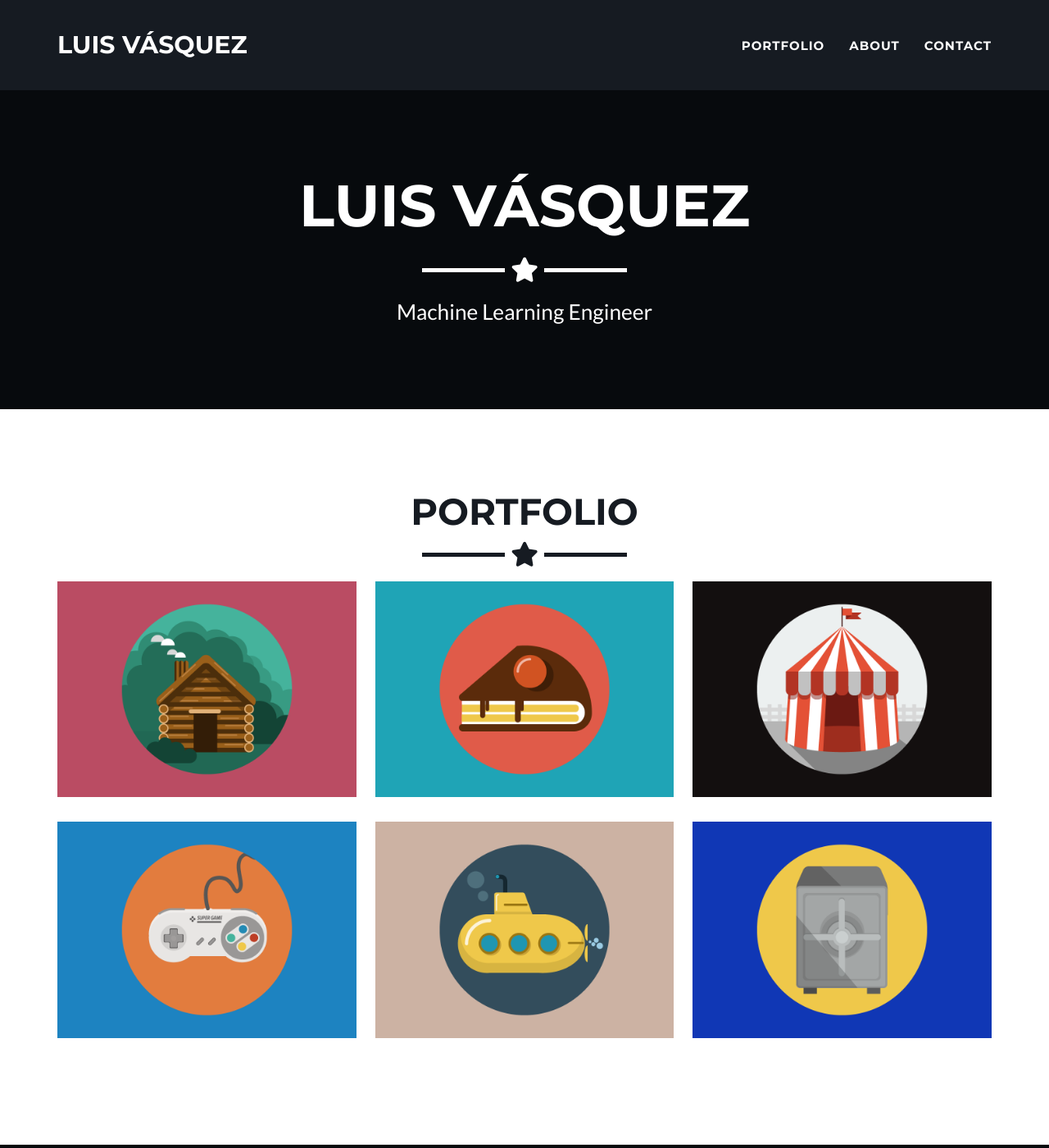
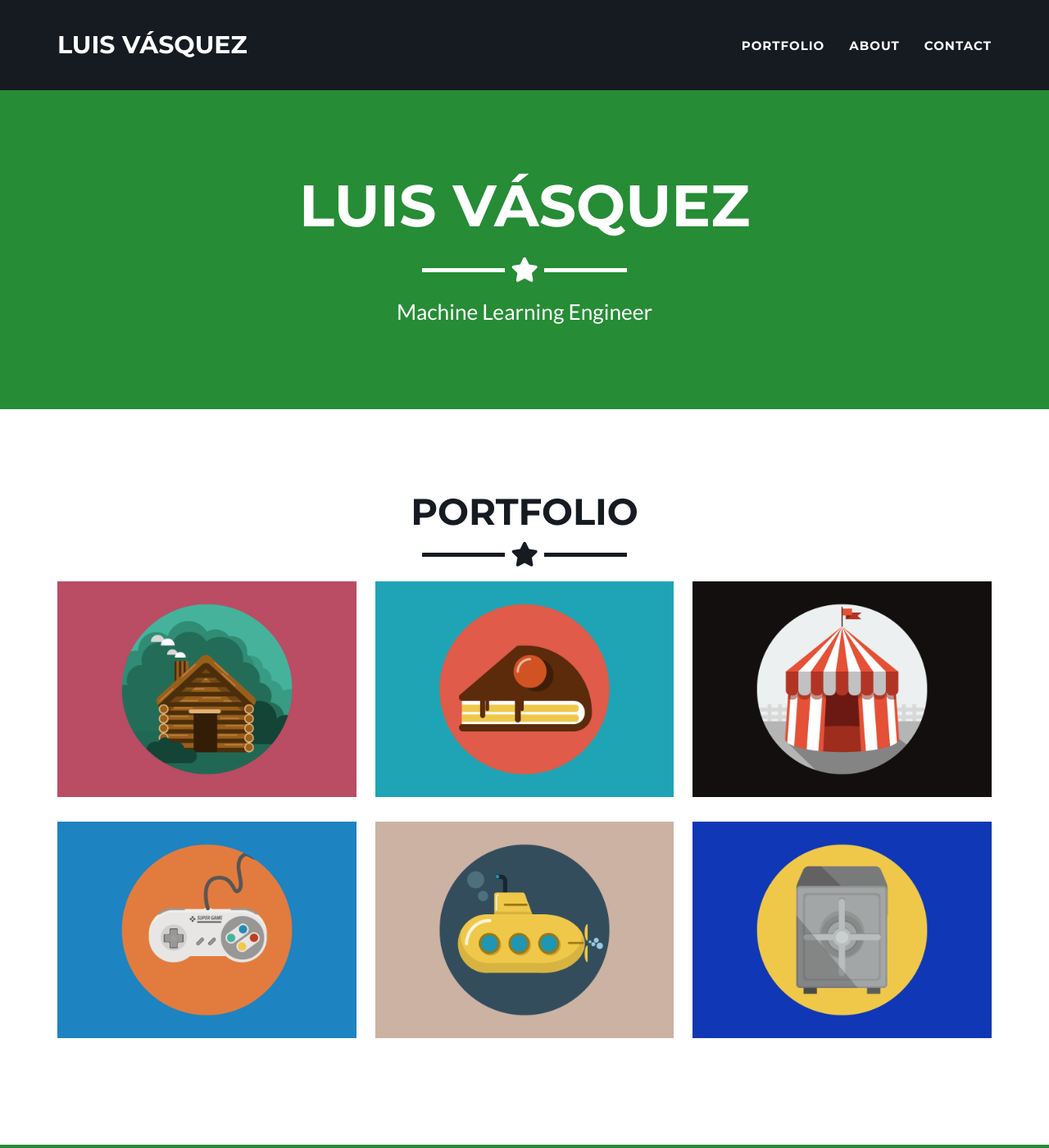
Before and after one commit to LuisAnibalVasquez/LuisAnibalVasquez.github.io, a Jekyll site: the page built from index.html, in a window 1280 px wide and 1400 px high. Shown: the whole window at 82% size. Built offline with Jekyll 4.4.1, drawn with Linux system fonts in a browser that asks for light colours.

Commit message:
upd verde

```diff
--- a/_config.yml
+++ b/_config.yml
@@ -25,7 +25,7 @@ disqus_shortname: myshortname
 
 # Color settings (hex-codes without the leading hash-tag)
 color:
-  primary:  070A0D
+  primary:  268C35 #este es el verde
   primary-rgb:  "7, 10, 13" #24,288,156"
   secondary:  161B22
   secondary-dark: 268C35
```
